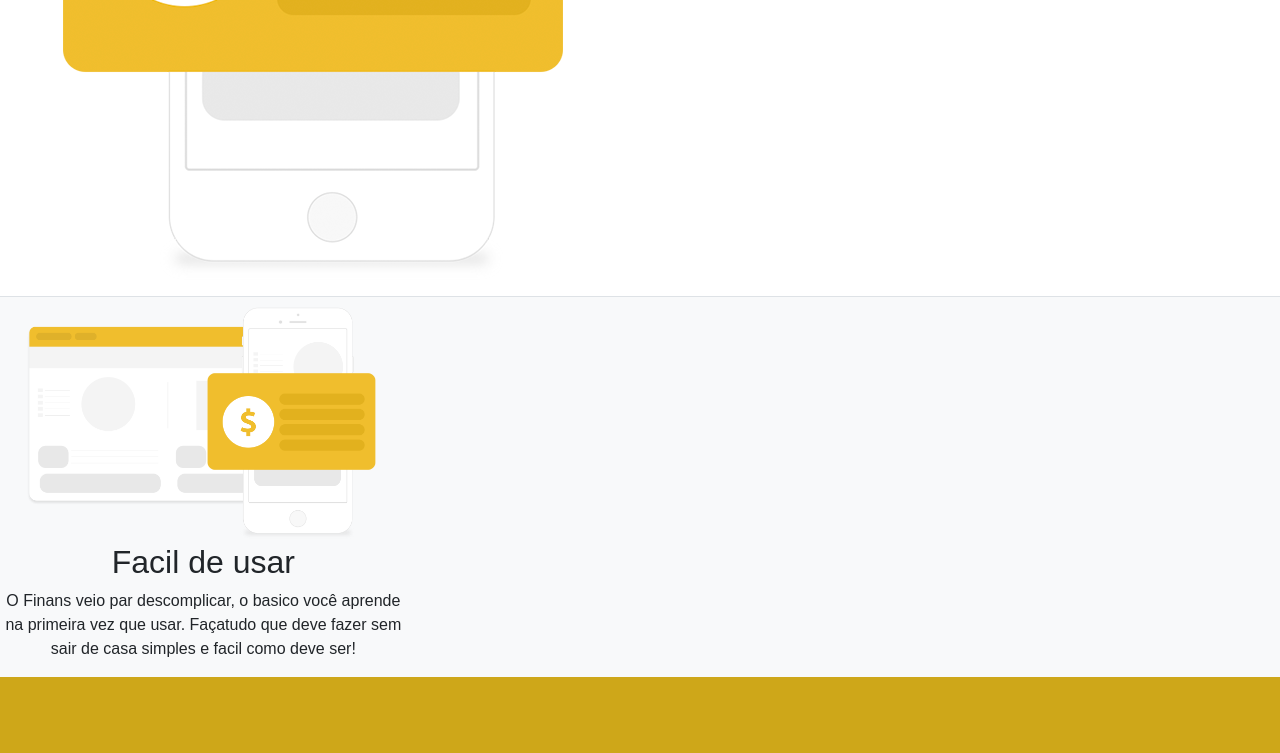
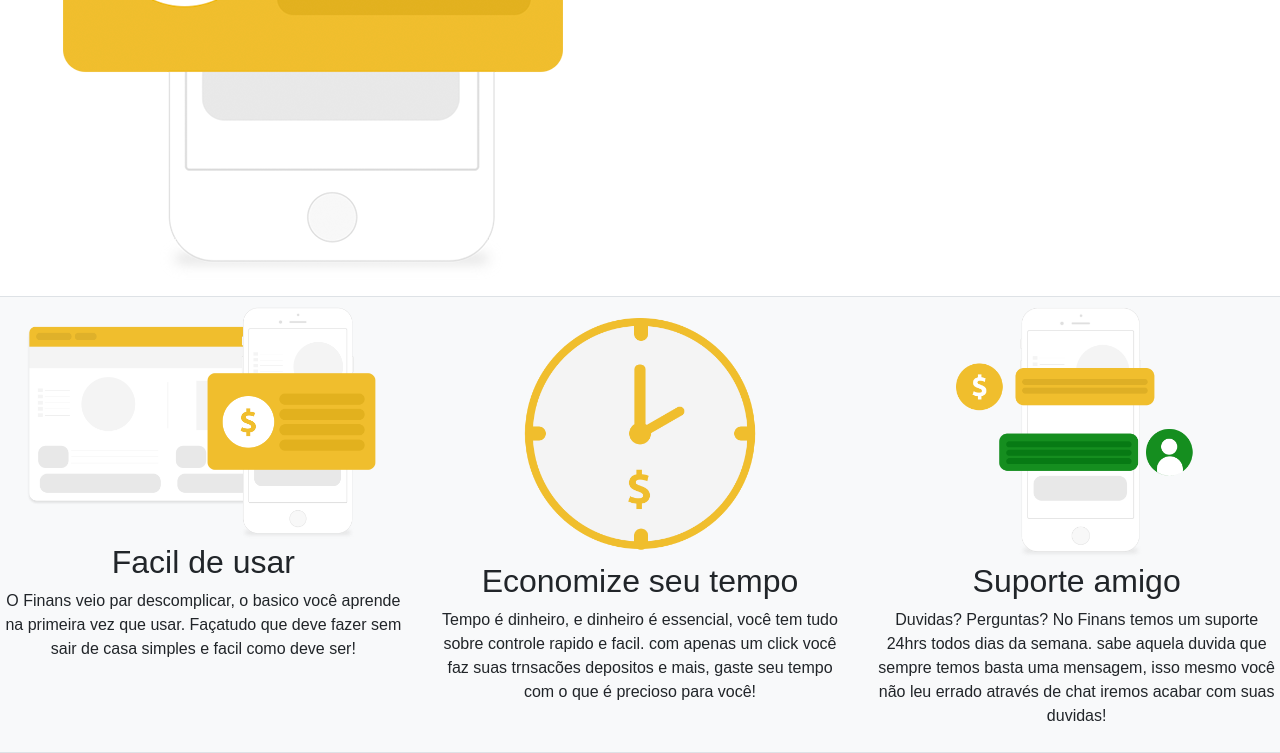
Before and after one commit to erico-lt/project_bootstrap4, a plain HTML site: page index.html in a window 1280 px wide. Shown: the part 1468-2221 px from the top of the page. Before the commit the page ends 2145 px from the top, so only its background shows below. Drawn offline with nearby package versions, Linux system fonts and the light colour scheme.

```diff
--- a/index.html
+++ b/index.html
@@ -98,7 +98,7 @@
       </div>
     </div>
     <div id="area_tres_colunas" class="row bg-light">
-      <div class="pt-2 col-12 col-lg-4">
+      <div class="pt-2 col-12 col-md-4 pt-2 pb-2 border-bottom">
         <div>
           <img class="img-fluid col-12" src="/imagens/facil.png" alt="">
         </div>
@@ -110,16 +110,32 @@
           </p>
         </div>
       </div>
-      <div class="col-12 col-lg-4">
+      <div class="col-12 col-md-4 pt-2 pb-2 border-bottom">
         <div>
-
+          <img class="img-fluid" src="/imagens/economize.png" alt="">
         </div>
-        <div>
-
+        <div class="text-center">
+          <h2>Economize seu tempo</h2>
+          <p>
+            Tempo é dinheiro, e dinheiro é essencial, você tem tudo sobre controle
+            rapido e facil.
+            com apenas um click você faz suas trnsacões depositos e mais,
+            gaste seu tempo com o que é precioso para você!
+          </p>
         </div>
       </div>
-      <div>
-
+      <div class="col-12 col-md-4 pt-2 pb-2 border-bottom">
+        <div>
+          <img class="img-fluid" src="/imagens/suporte.png" alt="">
+        </div>
+        <div class="text-center">
+          <h2>Suporte amigo</h2>
+          <p>
+            Duvidas? Perguntas? No Finans temos um suporte 24hrs todos dias da semana.
+            sabe aquela duvida que sempre temos basta uma mensagem, isso mesmo você não leu errado
+            através de chat iremos acabar com suas duvidas!
+          </p>
+        </div>
       </div>
     </div>
     <script src="https://code.jquery.com/jquery-3.3.1.slim.min.js" ></script>
```
